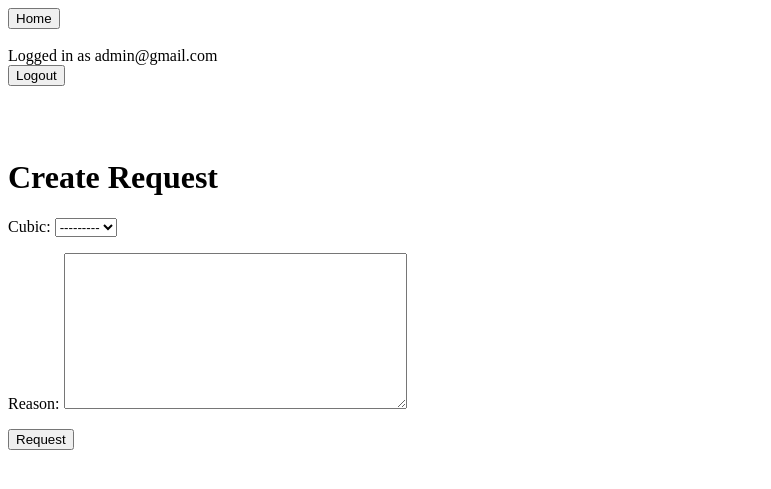
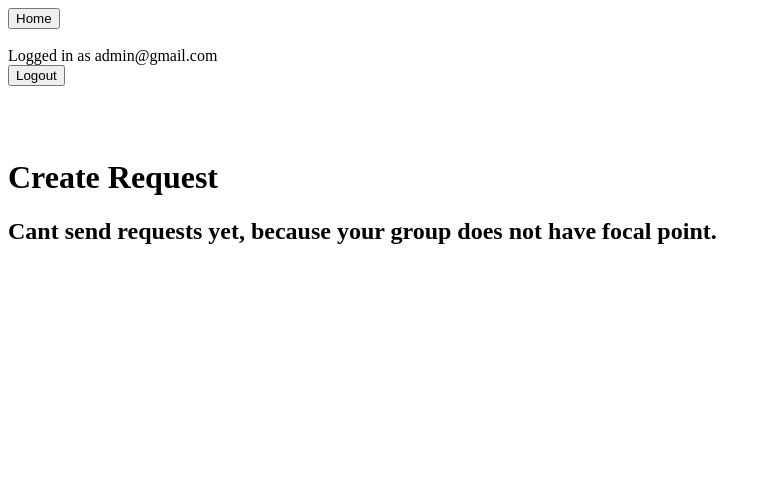
Before and after one commit to yaelilola/cubic_managment, a Django app: page /users/createrequest in a window 1280 px wide. Shown: the top 489 px of the page, without its empty margins (0-771 px from the left). Run offline with Django 3.2, Linux system fonts and the light colour scheme; a user stored in the database is signed in; data comes from the database, SQL or seed files in the repository.

Commit message:
for focal point: display requests of his users only homepage: check for anonymous user user: can ask to change only to cubics that are designated to the its group

```diff
--- a/custom_user/templates/custom_user/changeCubic.html
+++ b/custom_user/templates/custom_user/changeCubic.html
@@ -6,11 +6,13 @@
 <h1>Create Request</h1>
 
 <h2>{{ error }}</h2>
+{% if form %}
 <form method="POST">
     {% csrf_token %}
     {{ form.as_p }}
     <button type="submit">Request</button>
 </form>
+{% endif %}
 </body>
 
 {% endblock %}
--- a/custom_user/templates/custom_user/homepage.html
+++ b/custom_user/templates/custom_user/homepage.html
@@ -20,6 +20,10 @@
         {% if user.focal_point%}
             <br>
             <br>
+            {% if un_read_requests%}
+                You have {{un_read_requests.count}} unread message{{ un_read_requests.count|pluralize }}
+                <br>
+            {% endif %}
             <a href="{% url 'focal_point:requests' %}">
             <input type="button" value="Display requests from users">
             </a>
--- a/custom_user/views.py
+++ b/custom_user/views.py
@@ -14,6 +14,11 @@ from django.db.models import Q
 
 
 def homepage(request):
+    if request.user.is_authenticated:
+        if request.user.focal_point is True:
+            users_in_focal_point_group = CustomUser.objects.filter(business_group=request.user.business_group)
+            un_read_requests_from_users = RequestToChangeCubic.objects.filter(user__in=users_in_focal_point_group,status='unread')
+            return render(request, 'custom_user/homepage.html', {'un_read_requests': un_read_requests_from_users})
     return render(request, 'custom_user/homepage.html')
 
 # Create your views here.
@@ -83,25 +88,30 @@ def get_my_cubic(request):
 
 @login_required()
 def ask_to_change_cubic(request):
-    my_assignments = AssignUserCubic.objects.filter(assigned_user=request.user)
-    my_cubics_ids = [assignment.cubic.id for assignment in my_assignments]
-    all_other_cubics = Cubic.objects.exclude(id__in=my_cubics_ids)
-
-    if request.method == 'GET':
-        return render(request, 'custom_user/changeCubic.html', {'form': RequestToChangeCubicForm(cubics_queryset=all_other_cubics)})
-    else:
-        try:
-            form = RequestToChangeCubicForm(cubics_queryset=all_other_cubics, data=request.POST or None)
-            if request.POST:
-                if form.is_valid():
-                    wanted_cubic = form.cleaned_data.get("cubic")
-                    reason = form.cleaned_data.get("reason")
-                    newRequest = RequestToChangeCubic(user=request.user, cubic=wanted_cubic, reason=reason)
-                    newRequest.save()
-            return redirect('custom_user:requests')
-        except ValueError:
-            return render(request, 'custom_user/changeCubic.html', {'form': RequestToChangeCubicForm(cubics_queryset=all_other_cubics),
-                                                                    'error': 'Bad data passed in'})
+    try:
+        focal_point_as_custom_user = CustomUser.objects.filter(business_group=request.user.business_group, focal_point=True)[0]
+        focal_point = FocalPoint.objects.filter(custom_user=focal_point_as_custom_user)[0]
+        my_assignments = AssignUserCubic.objects.filter(assigned_user=request.user)
+        my_cubics_ids = [assignment.cubic.id for assignment in my_assignments]
+        all_other_cubics = Cubic.objects.filter(focal_point=focal_point).exclude(id__in=my_cubics_ids)
+        if request.method == 'GET':
+            return render(request, 'custom_user/changeCubic.html', {'form': RequestToChangeCubicForm(cubics_queryset=all_other_cubics)})
+        else:
+            try:
+                form = RequestToChangeCubicForm(cubics_queryset=all_other_cubics, data=request.POST or None)
+                if request.POST:
+                    if form.is_valid():
+                        wanted_cubic = form.cleaned_data.get("cubic")
+                        reason = form.cleaned_data.get("reason")
+                        newRequest = RequestToChangeCubic(user=request.user, cubic=wanted_cubic, reason=reason)
+                        newRequest.save()
+                return redirect('custom_user:requests')
+            except ValueError:
+                return render(request, 'custom_user/changeCubic.html', {'form': RequestToChangeCubicForm(cubics_queryset=all_other_cubics),'error': 'Bad data passed in'})
+    #the group doesnot have a focal point
+    except IndexError:
+        return render(request, 'custom_user/changeCubic.html',
+                      {'error': 'Cant send requests yet, because your group does not have focal point.'})
 
 
 @login_required()
--- a/focal_point/views.py
+++ b/focal_point/views.py
@@ -199,7 +199,8 @@ def create_request(request):
 
 
 def display_requests(request):
-    requests = RequestToChangeCubic.objects.all()
+    users_in_focal_point_group = CustomUser.objects.filter(business_group=request.user.business_group)
+    requests = RequestToChangeCubic.objects.filter(user__in=users_in_focal_point_group)
     return render(request, 'focal_point/requests.html', {'requests': requests})
 
 
```
